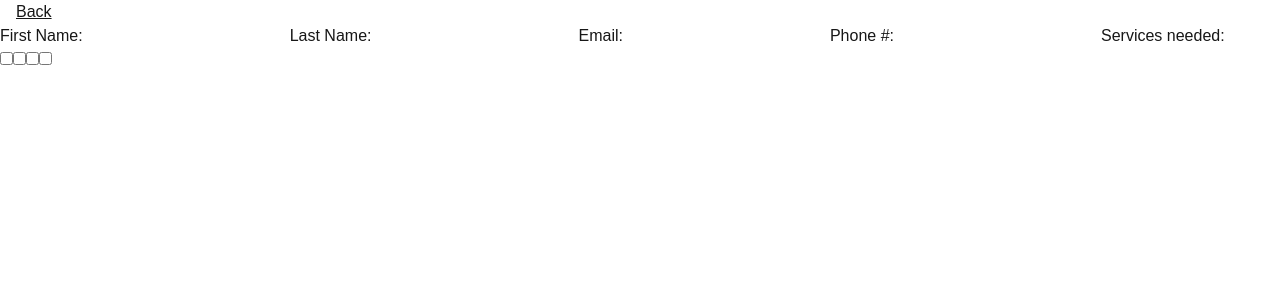
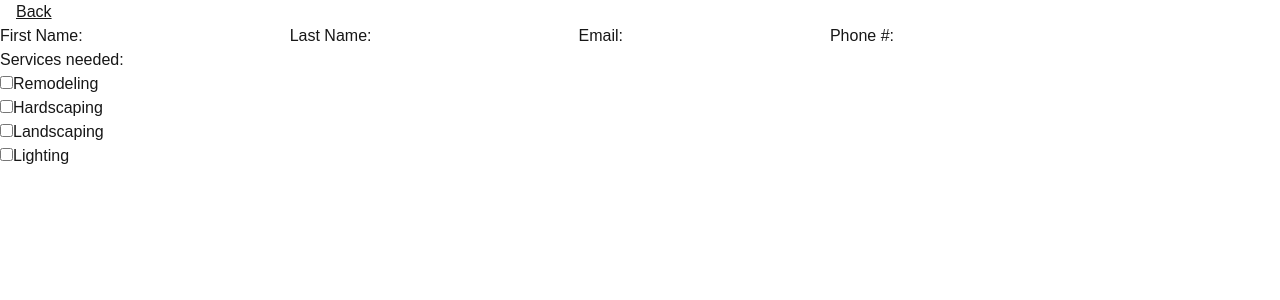
Before and after one commit to MarkAwad509/garden-landing-page, a Next.js app: page /quote in a window 1280 px wide. Shown: the top 300 px of the page. Built offline with nearby package versions, Linux system fonts and the light colour scheme.

Commit message:
Add ids and htmlFor attributes to quote form

```diff
--- a/app/quote/page.tsx
+++ b/app/quote/page.tsx
@@ -7,30 +7,60 @@ export default function quote() {
         Back
       </Link>
       <form>
-        <label>
+        <label htmlFor="firstName">
           First Name:
         </label>
-        <input name="firstName" type="text" />
-        <label>
+        <input id="firstName" name="firstName" type="text" />
+        <label htmlFor="lastName">
           Last Name:
         </label>
-        <input name="lastName" type="text" />
-        <label>
+        <input id="lastName" name="lastName" type="text" />
+        <label htmlFor="email">
           Email:
         </label>
-        <input name="email" type="text" />
-        <label>
+        <input id="email" name="email" type="email" />
+        <label htmlFor="phone">
           Phone #:
         </label>
-        <input name="phone" type="text" />
-        <label>
-          Services needed:
-        </label>
-        <ul>
-          <input name="Remodeling" type="checkbox" value="Remodeling" />
-          <input name="Remodeling" type="checkbox" />
-          <input name="Remodeling" type="checkbox" />
-          <input name="Remodeling" type="checkbox" />
+        <input id="phone" name="phone" type="tel" />
+        <p>Services needed:</p>
+        <ul id="services">
+          <li>
+            <input
+              id="service-remodeling"
+              name="remodeling"
+              type="checkbox"
+              value="remodeling"
+            />
+            <label htmlFor="service-remodeling">Remodeling</label>
+          </li>
+          <li>
+            <input
+              id="service-hardscaping"
+              name="hardscaping"
+              type="checkbox"
+              value="hardscaping"
+            />
+            <label htmlFor="service-hardscaping">Hardscaping</label>
+          </li>
+          <li>
+            <input
+              id="service-landscaping"
+              name="landscaping"
+              type="checkbox"
+              value="landscaping"
+            />
+            <label htmlFor="service-landscaping">Landscaping</label>
+          </li>
+          <li>
+            <input
+              id="service-lighting"
+              name="lighting"
+              type="checkbox"
+              value="lighting"
+            />
+            <label htmlFor="service-lighting">Lighting</label>
+          </li>
         </ul>
       </form>
     </div>
```
